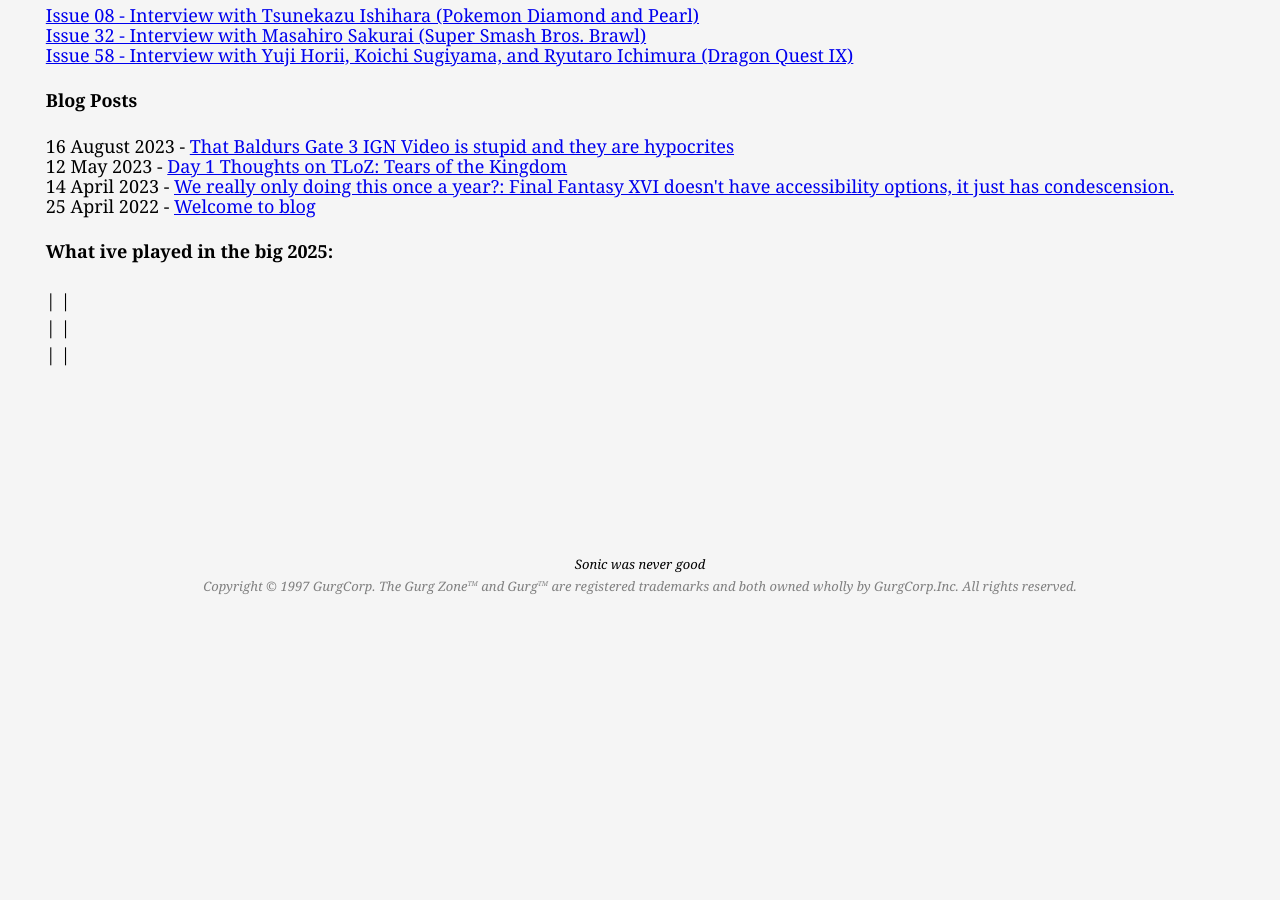
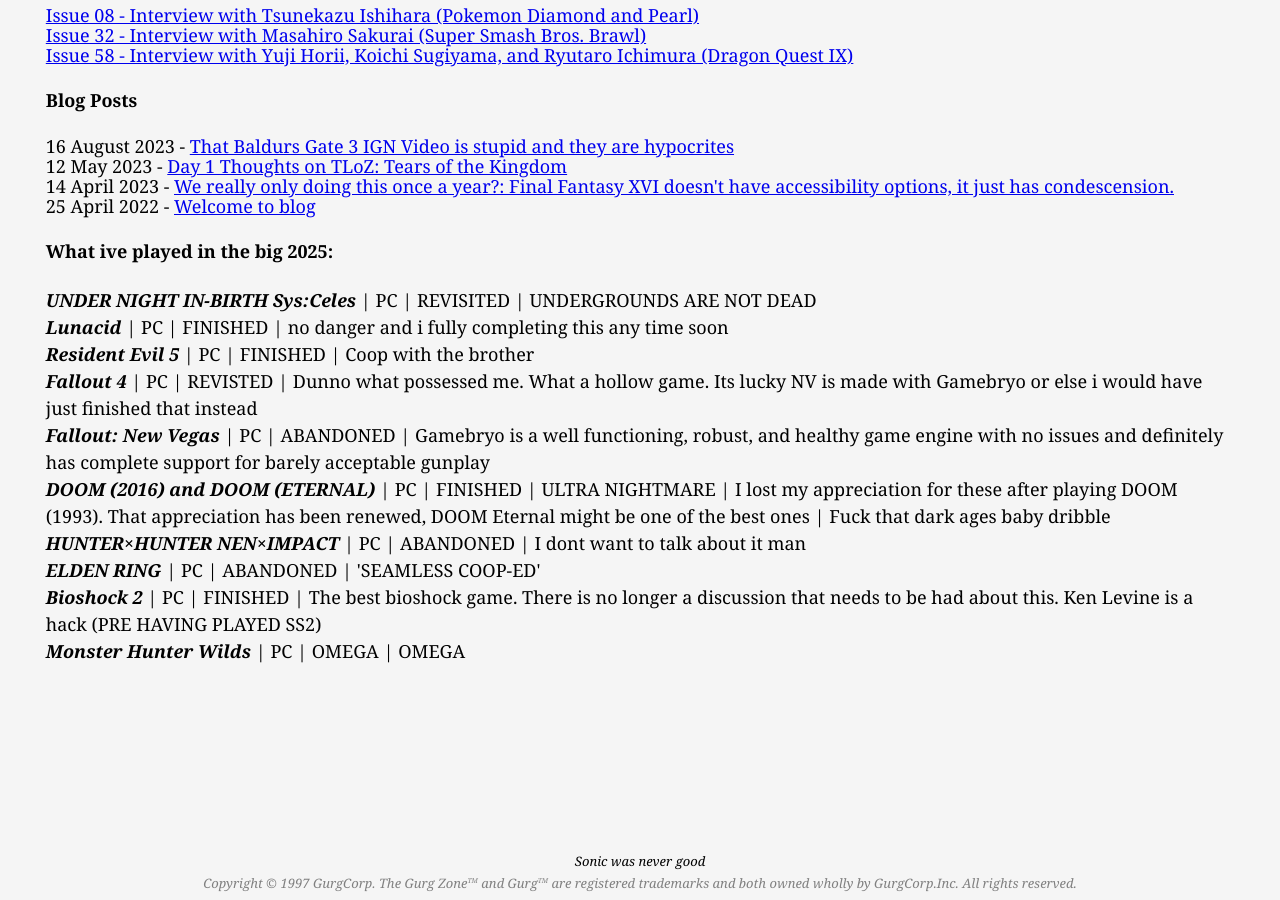
Before and after one commit to GreigHuth/greighuth.github.io, a Jekyll site: the page built from index.html, in a window 1280 px wide and 900 px high, scrolled down 674 px. Built offline with Jekyll 4.4.1, drawn with Linux system fonts in a browser that asks for light colours; before the commit the page ends 1277 px from its top, so only the background shows below that.

Commit message:
Update minireviews.yaml

```diff
--- a/_data/minireviews.yaml
+++ b/_data/minireviews.yaml
@@ -3,46 +3,45 @@
 #status: FINISHED | ABANDONDED | COMPLETED | TOLERATED | REVISITED idk just something ehre to give an idea of how much i played and if i liked it
 
 
-title: 'Warhammer 40,000: Dawn Of War'
-platform: PC
-status: FINISHED
+- title: 'Warhammer 40,000: Dawn Of War'
+  platform: PC
+  status: FINISHED
 
-title: 'UNDER NIGHT IN-BIRTH Sys:Celes'
-platform: PC
-status: REVISITED | UNDERGROUNDS ARE NOT DEAD
+  title: 'UNDER NIGHT IN-BIRTH Sys:Celes'
+  platform: PC
+  status: REVISITED | UNDERGROUNDS ARE NOT DEAD
 
-title: Lunacid
-platform: PC
-status: FINISHED | no danger and i fully completing this any time soon
+- title: Lunacid
+  platform: PC
+  status: FINISHED | no danger and i fully completing this any time soon
 
-title: Resident Evil 5
-platform: PC
-status: FINISHED | Coop with the brother
+- title: Resident Evil 5
+  platform: PC
+  status: FINISHED | Coop with the brother
 
-title: Fallout 4
-platform: PC
-status: REVISTED | Dunno what possessed me. What a hollow game. Its lucky NV is made with Gamebryo or else i would have just finished that instead
+- title: Fallout 4
+  platform: PC
+  status: REVISTED | Dunno what possessed me. What a hollow game. Its lucky NV is made with Gamebryo or else i would have just finished that instead
 
-title: 'Fallout: New Vegas'
-platform: PC
-status: Gamebryo is a well functioning, robust, and healthy game engine with no issues and definitely has the support for barely acceptable shooting mechanics
+- title: 'Fallout: New Vegas'
+  platform: PC
+  status: ABANDONED | Gamebryo is a well functioning, robust, and healthy game engine with no issues and definitely has complete support for barely acceptable gunplay
+- title: DOOM (2016) and DOOM (ETERNAL)
+  platform: PC
+  status: FINISHED | ULTRA NIGHTMARE | I lost my appreciation for these after playing DOOM (1993). That appreciation has been renewed, DOOM Eternal might be one of the best ones | Fuck that dark ages baby dribble
 
-title: DOOM (2016) and DOOM (ETERNAL)
-platform: PC
-status: FINISHED | ULTRA NIGHTMARE | I lost my appreciation for these after playing DOOM (1993). That appreciation has been renewed, DOOM Eternal might be one of the best ones | Fuck that dark ages baby dribble
+- title: HUNTER×HUNTER NEN×IMPACT
+  platform: PC
+  status: ABANDONED | I dont want to talk about it man
 
-title: HUNTER×HUNTER NEN×IMPACT
-platform: PC
-status: I dont want to talk about it man
+- title: ELDEN RING
+  platform: PC
+  status: ABANDONED | 'SEAMLESS COOP-ED'
 
-title: ELDEN RING
-platform: PC
-status: ABANDONED | 'SEAMLESS COOP-ED'
+- title: Bioshock 2
+  platform: PC
+  status: FINISHED | The best bioshock game. There is no longer a discussion that needs to be had about this. Ken Levine is a hack (PRE HAVING PLAYED SS2)
 
-title: Bioshock 2
-platform: PC
-status: FINISHED | The best bioshock game. There is no longer a discussion that needs to be had about this. Ken Levine is a hack (PRE HAVING PLAYED SS2)
-
-title: Monster Hunter Wilds
-platform: PC
-status: OMEGA
+- title: Monster Hunter Wilds
+  platform: PC
+  status: OMEGA | OMEGA
```
